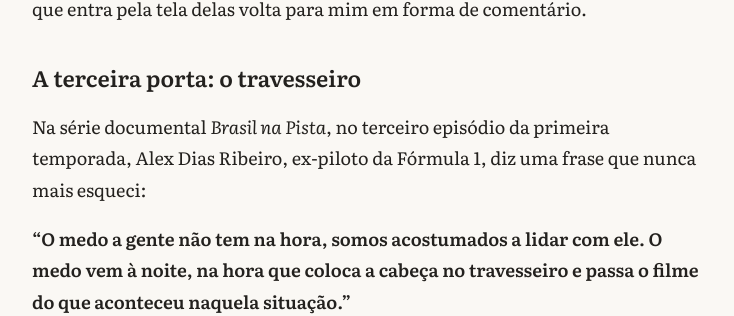
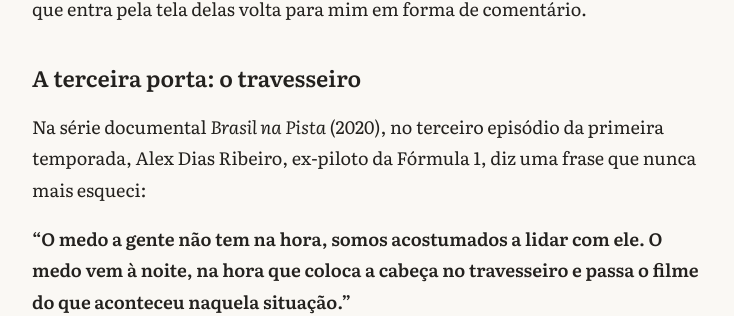
Before and after one commit to thifacco/livro-o-piloto-interior, a Jekyll site: the page built from capitulos/03-anatomia-do-medo.md, in a window 1280 px wide and 900 px high, scrolled down 2759 px. Shown: the part 147-463 px from the top of the window, without its empty margins (272-1006 px from the left). Built offline with Jekyll 4.4.1, drawn with Linux system fonts in a browser that asks for light colours; our own code applies the rules of GitHub Pages for plain Markdown files.

Commit message:
Capítulo 3: ano da série Brasil na Pista (2020)
Co-Authored-By: Claude Opus 5.5 <noreply@anthropic.com>
Claude-Session: https://claude.ai/code/session_0175Wu2wrrnq6PtWR8b9RpEb

```diff
--- a/capitulos/03-anatomia-do-medo.md
+++ b/capitulos/03-anatomia-do-medo.md
@@ -64,7 +64,7 @@ E a porta abre para os dois lados. Sempre me surpreende o que acontece quando po
 
 ## A terceira porta: o travesseiro
 
-Na série documental *Brasil na Pista*, no terceiro episódio da primeira temporada, Alex Dias Ribeiro, ex-piloto da Fórmula 1, diz uma frase que nunca mais esqueci:
+Na série documental *Brasil na Pista* (2020), no terceiro episódio da primeira temporada, Alex Dias Ribeiro, ex-piloto da Fórmula 1, diz uma frase que nunca mais esqueci:
 
 **"O medo a gente não tem na hora, somos acostumados a lidar com ele. O medo vem à noite, na hora que coloca a cabeça no travesseiro e passa o filme do que aconteceu naquela situação."**
 
```
Also changed, not shown: resenhas/05-notas-do-editor.md (+1 -1 lines).
